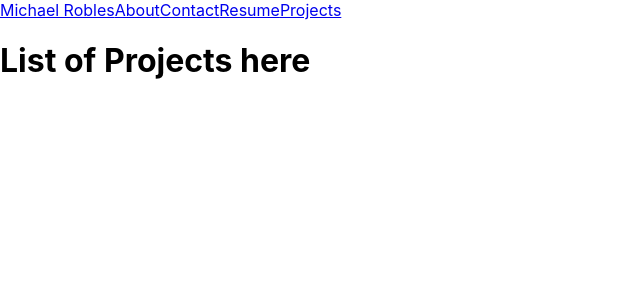
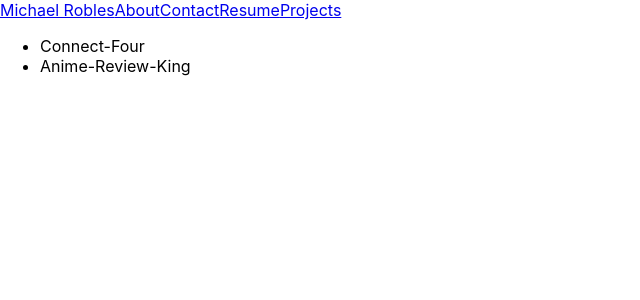
Before and after one commit to demonorez/portfolio-react, a React (Create React App) app: page /projects in a window 1280 px wide. Shown: the top 300 px of the page, without its empty margins (0-640 px from the left). Built offline with nearby package versions, Linux system fonts and the light colour scheme.

Commit message:
projects functionality

```diff
--- a/src/components/Pages/ProjectsList.jsx
+++ b/src/components/Pages/ProjectsList.jsx
@@ -1,6 +1,12 @@
+import { projects } from "../../data/Projects"
+
 const ProjectsList = () => {
   return (
-    <h1>List of Projects here</h1>
+    <ul>
+      {projects.map(project =>
+        <li>{project.title}</li>
+        )}
+    </ul>
   )
 }
 
--- /dev/null
+++ b/src/data/Projects.jsx
@@ -0,0 +1,16 @@
+export const projects = [
+  {
+    title: 'Connect-Four',
+    description: 'An Arcane themed connect four game. Custom pieces, voicelines, background, and music, all from Riot Games, League of Legends, and Arcane Netflix show.',
+    image: <img src={'/Arcane.png'}></img>,
+    repositoryLink: <a href="https://github.com/demonorez/Connect-Four">Github Repo</a>,
+    deploymentLink: <a href="https://chimerical-pie-f73be7.netlify.app/">Try it Here</a>
+  },
+  {
+    title: 'Anime-Review-King',
+    description: 'This is a review site I created for anime lovers to post anime, leave reviews, list voice actors, and anime to their watch list.',
+    image: <img src={'/ReviewSite.png'}></img>,
+    repositoryLink: <a href="https://github.com/demonorez/anime-reviews">Github Repo</a>,
+    deploymentLink: <a href="https://anime-review-masters.fly.dev/"></a>
+  }
+]
```
Also changed, not shown: public/Arcane.png (added), public/ReviewSite.png (added), src/data/ProjectsInfo.jsx (deleted).
